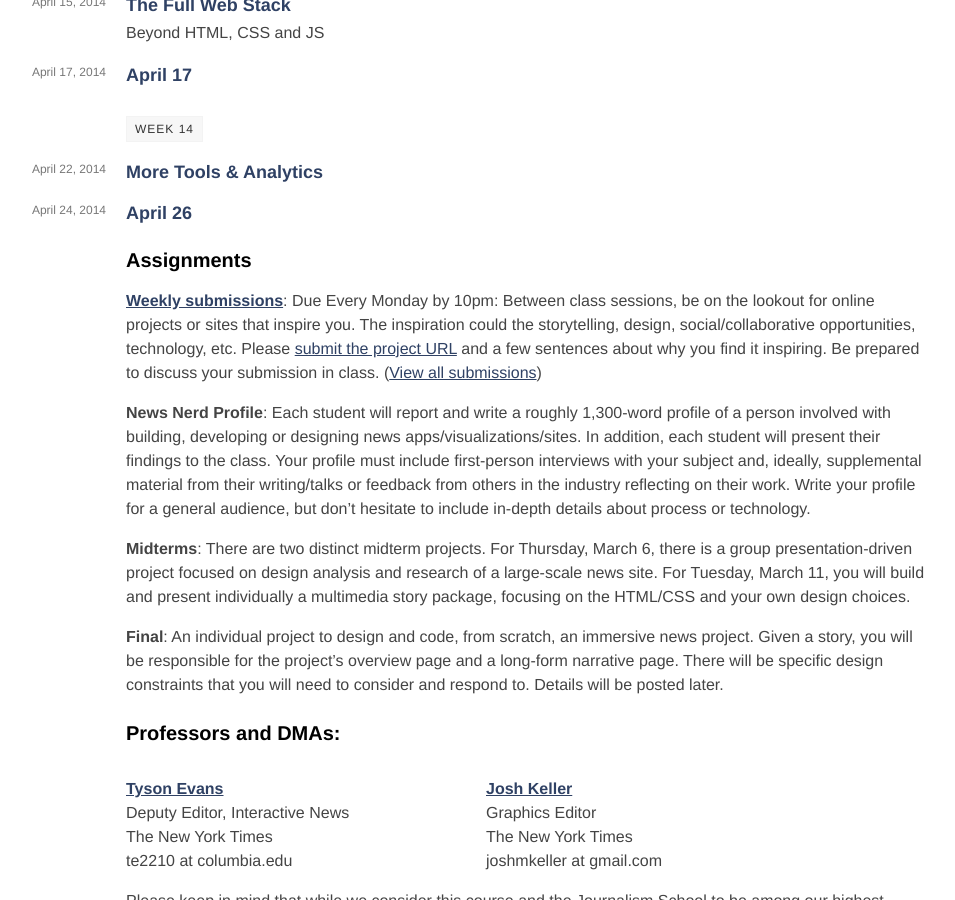
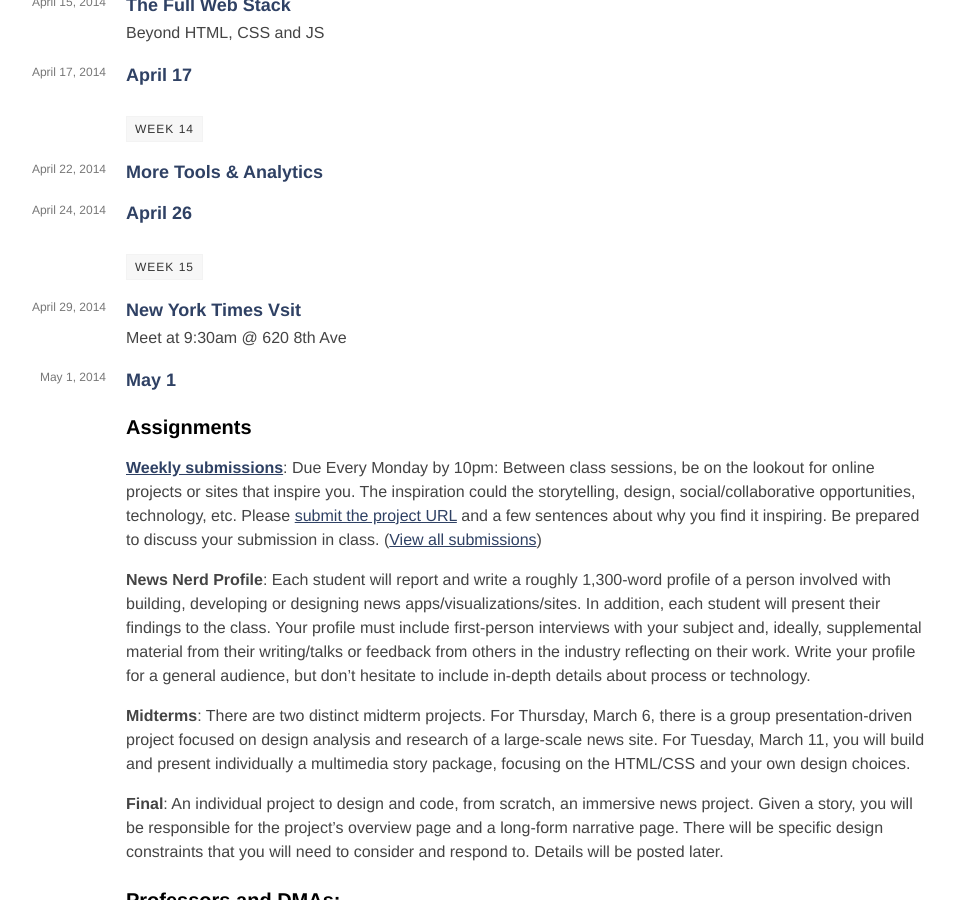
Before and after one commit to tysone/2014-columbia, a Jekyll site: the page built from index.html, in a window 1280 px wide and 900 px high, scrolled down 2642 px. Shown: the whole window, without its empty margins (154-1109 px from the left). Built offline with Jekyll 4.4.1, drawn with Linux system fonts in a browser that asks for light colours.

Commit message:
additonal days

```diff
--- /dev/null
+++ b/_posts/2014-04-29-class-27.md
@@ -0,0 +1,6 @@
+---
+layout: class
+title: New York Times Vsit
+week: 15
+summary: Meet at 9:30am @ 620 8th Ave
+---
--- /dev/null
+++ b/_posts/2014-05-01-class-28.md
@@ -0,0 +1,6 @@
+---
+layout: class
+title: May 1
+week: 15
+summary:
+---
```
Also changed, not shown: _posts/2014-04-22-class-25.md (+2 -1 lines).
